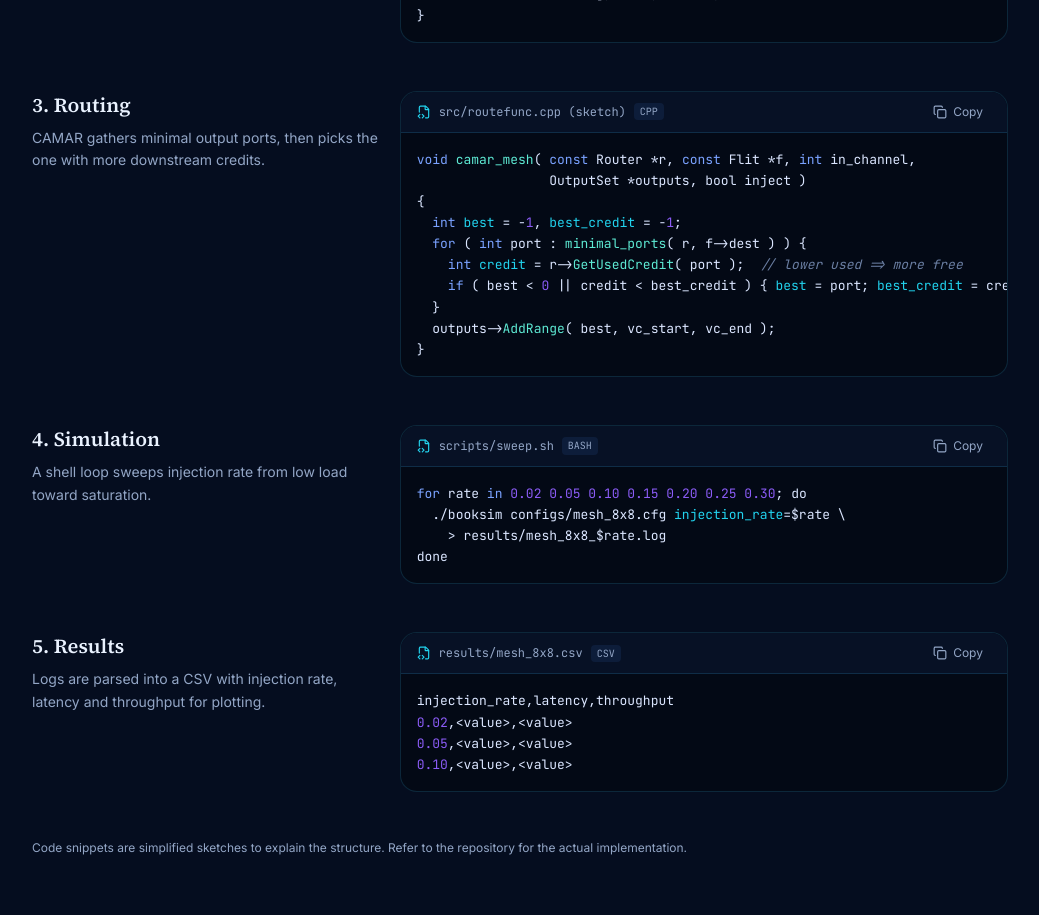
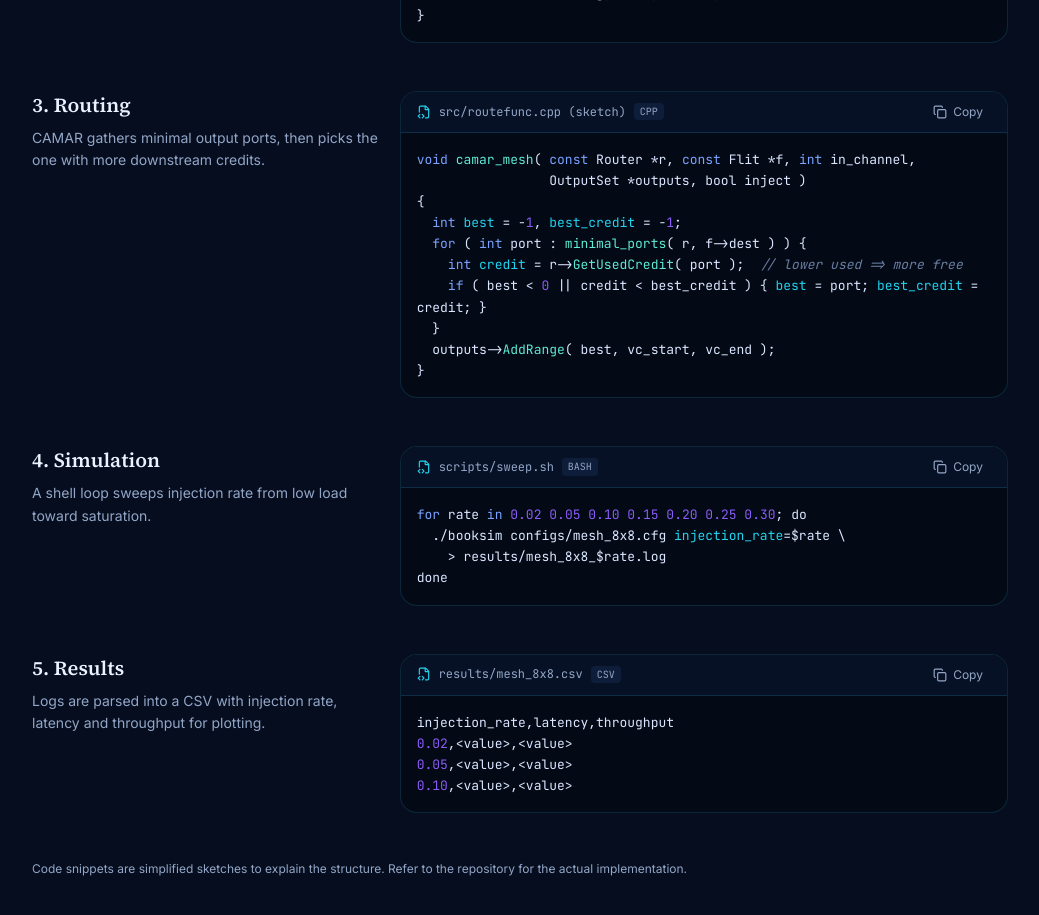
Before and after one commit to Semaphore007/BookSim2-NoC-Implementation, a Next.js app: page /implementation in a window 1280 px wide. Shown: the part 1640-2555 px from the top of the page, without its empty margins (120-1159 px from the left). Built offline with nearby package versions, Linux system fonts and the light colour scheme.

Commit message:
files added

```diff
--- a/app/implementation/page.tsx
+++ b/app/implementation/page.tsx
@@ -61,6 +61,7 @@ sim_type = latency;`,
     text: 'CAMAR gathers minimal output ports, then picks the one with more downstream credits.',
     filename: 'src/routefunc.cpp (sketch)',
     language: 'cpp',
+    wrapLines: true,
     code: `void camar_mesh( const Router *r, const Flit *f, int in_channel,
                  OutputSet *outputs, bool inject )
 {
@@ -159,7 +160,12 @@ export default function ImplementationPage() {
                 <h3 className="font-serif text-xl font-semibold">{s.title}</h3>
                 <p className="mt-2 text-sm leading-relaxed text-muted-foreground">{s.text}</p>
               </div>
-              <CodeBlock code={s.code} filename={s.filename} language={s.language} />
+              <CodeBlock
+                code={s.code}
+                filename={s.filename}
+                language={s.language}
+                wrapLines={'wrapLines' in s && s.wrapLines}
+              />
             </article>
           ))}
           <p className="text-xs text-muted-foreground">
--- a/components/code-block.tsx
+++ b/components/code-block.tsx
@@ -53,11 +53,13 @@ export function CodeBlock({
   filename,
   language,
   className,
+  wrapLines = false,
 }: {
   code: string
   filename?: string
   language?: string
   className?: string
+  wrapLines?: boolean
 }) {
   const [copied, setCopied] = useState(false)
 
@@ -89,7 +91,12 @@ export function CodeBlock({
           <span aria-live="polite">{copied ? 'Copied' : 'Copy'}</span>
         </button>
       </figcaption>
-      <pre className="overflow-x-auto p-4 font-mono text-[13px] leading-relaxed text-[var(--code-foreground)]">
+      <pre
+        className={cn(
+          'overflow-x-auto p-4 font-mono text-[13px] leading-relaxed text-[var(--code-foreground)]',
+          wrapLines && 'whitespace-pre-wrap [overflow-wrap:anywhere]',
+        )}
+      >
         <code>{highlight(code)}</code>
       </pre>
     </figure>
```
Also changed, not shown: 1 other file (tests, documents, lock files or other folders).
